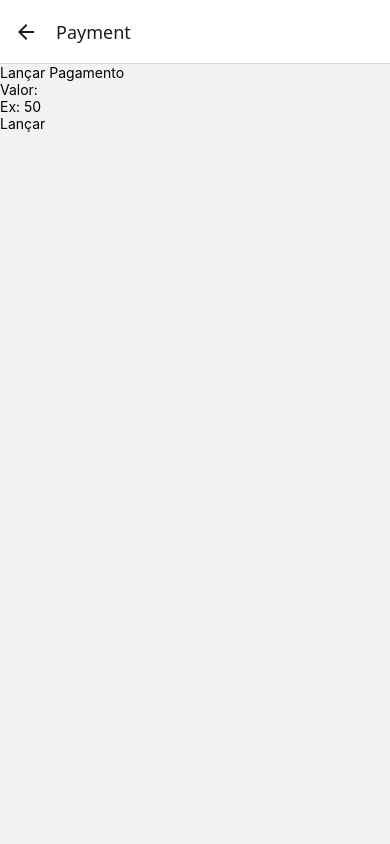
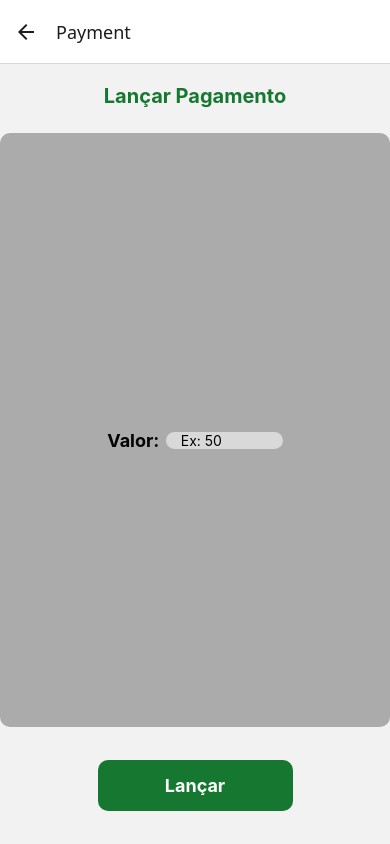
Before and after one commit to HSuarez89/peladaProApp, a React Native app in the folder peladaProApp/: screen /Payment in a window 390 px wide. Built offline with nearby package versions, Linux system fonts and the light colour scheme.

Commit message:
Finalização dos estilos

```diff
--- a/peladaProApp/src/components/Payment/index.js
+++ b/peladaProApp/src/components/Payment/index.js
@@ -1,6 +1,7 @@
 import React, { useState } from "react";
 import { View, Text, TouchableOpacity, TextInput, Alert, Keyboard } from "react-native";
 import { supabase } from "../../lib/supabase";
+import styles from "./styles";
 
 export default function Payment({ navigation, route }) {
   const [valor, setValor] = useState("");
@@ -39,22 +40,23 @@ export default function Payment({ navigation, route }) {
   };
 
   return (
-    <View>
-      <View>
-        <Text>Lançar Pagamento</Text>
+    <View style={styles.mainView}>
+      <View style={styles.titleView}>
+        <Text style={styles.titleText}>Lançar Pagamento</Text>
       </View>
-      <View>
-        <Text>Valor:</Text>
+      <View style={styles.paymentView}>
+        <Text style={styles.paymentText}>Valor:</Text>
         <TextInput
           placeholder="Ex: 50"
           onChangeText={setValor}
           value={valor}
           keyboardType="numeric"
+          style={styles.paymentInput}
         />
       </View>
-      <View>
-        <TouchableOpacity onPress={handleLancarPagamento}>
-          <Text>Lançar</Text>
+      <View style={styles.buttonView}>
+        <TouchableOpacity onPress={handleLancarPagamento} style={styles.button}>
+          <Text style={styles.buttonText}>Lançar</Text>
         </TouchableOpacity>
       </View>
     </View>
--- a/peladaProApp/src/components/Payment/styles.js
+++ b/peladaProApp/src/components/Payment/styles.js
@@ -0,0 +1,58 @@
+import { StyleSheet } from "react-native";
+
+const styles = StyleSheet.create({
+    mainView: {
+        flex: 1,
+        width: '100%'
+    },
+    titleView: {
+        height: '5%',
+        marginTop: 20
+    },
+    titleText: {
+        fontSize: 20,
+        color: '#167830',
+        fontWeight: 'bold',
+        textAlign: 'center',
+    },
+    paymentView: {
+        flex: 1,
+        backgroundColor: '#ababab',
+        marginTop: 10,
+        paddingTop: 20,
+        flexDirection: 'row',
+        justifyContent: 'center',
+        alignItems: 'center',
+        borderRadius: 10,
+    },
+    paymentText: {
+        width: '15%',
+        fontSize: 18,
+        fontWeight: 'bold'
+    },
+    paymentInput: {
+        width: '30%',
+        backgroundColor: '#d9d9d9',
+        borderRadius: 20,
+        paddingLeft: 15
+    },
+    buttonView: {
+        height: '15%',
+        alignItems: 'center',
+        justifyContent: 'center'
+    },
+    button: {
+        backgroundColor: '#167830',
+        width: '50%',
+        borderRadius: 10
+    },
+    buttonText: {
+        fontSize: 18,
+        fontWeight: 'bold',
+        color: '#ffffff',
+        textAlign: 'center',
+        paddingVertical: 15
+    }
+})
+
+export default styles
```
